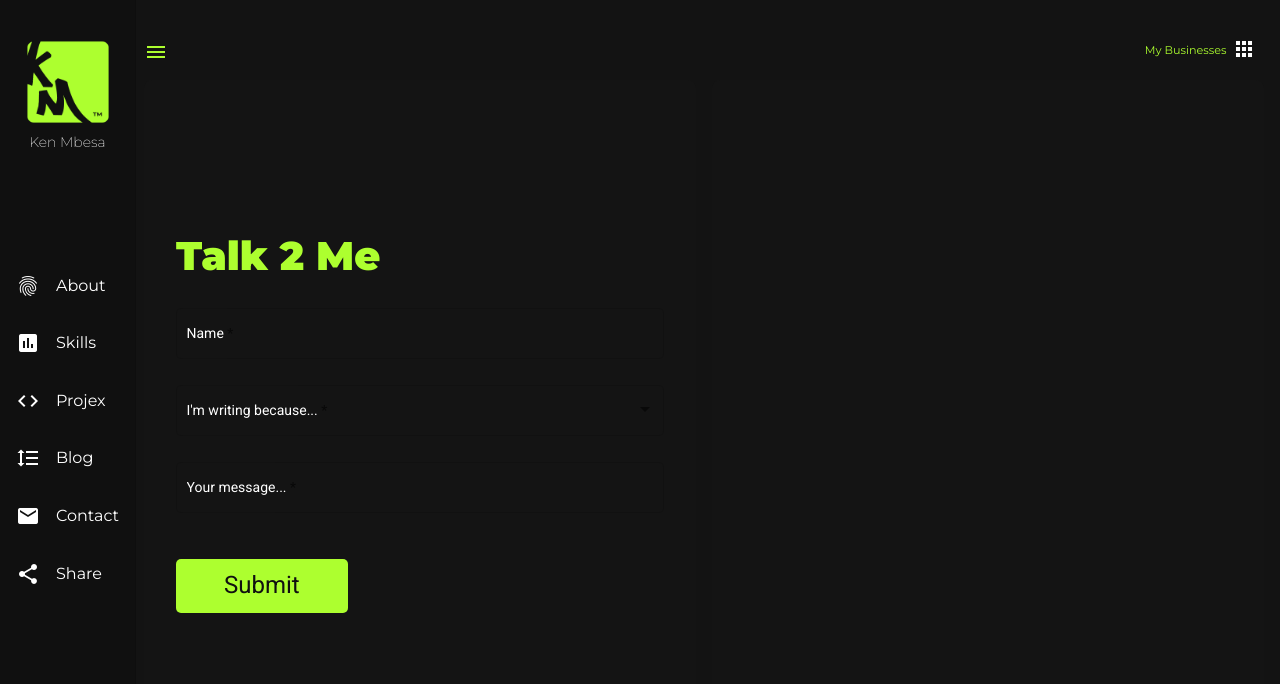
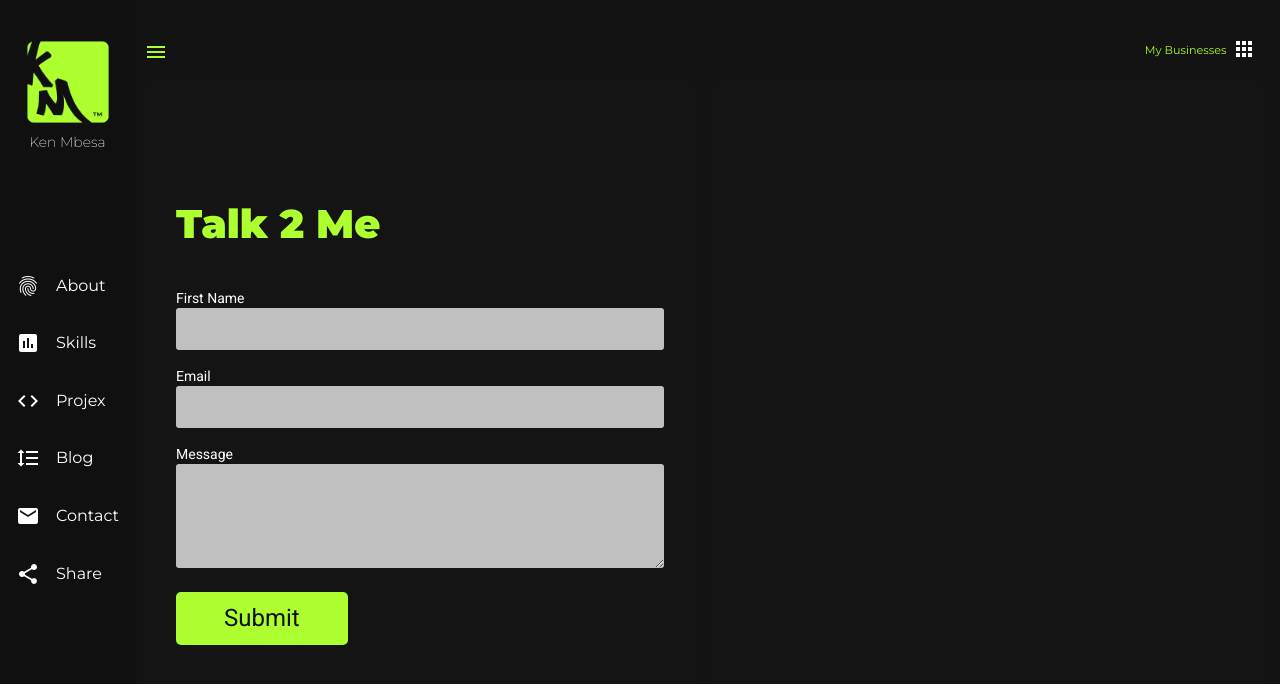
Before and after one commit to kenmbesa/my-portfolio-website, an Angular app: page /contact-me in a window 1280 px wide. Shown: the top 684 px of the page. Built offline with nearby package versions, Linux system fonts and the light colour scheme.

Commit message:
Created a new raw HTML form on the Contac component to be able to control the input colors.

```diff
--- a/src/app/components/contact-me/contact-me.component.html
+++ b/src/app/components/contact-me/contact-me.component.html
@@ -1,44 +1,24 @@
 <div class="body-container">
   <div class="form-block">
     <h1>Talk 2 Me</h1>
-    <form>
-      <mat-form-field floatLabel="auto" appearance="outline">
-        <mat-label>Name</mat-label>
-        <input matInput required />
-      </mat-form-field>
-      <mat-form-field floatLabel="auto" appearance="outline">
-        <mat-label>I'm writing because...</mat-label>
-        <mat-select [(value)]="selectedValue" required>
-          <mat-option value="i want to say hi">I want to say hi</mat-option>
-          <mat-option value="i have a general question"
-            >I have a general question</mat-option
-          >
-          <mat-option value="i want us to work on a project"
-            >I want us to work on a project</mat-option
-          >
-          <mat-option value="i want to offer you a job"
-            >I want to offer you a job</mat-option
-          >
-        </mat-select>
-      </mat-form-field>
-      <mat-form-field appearance="outline">
-        <mat-label>Your message...</mat-label>
-        <textarea
-          matInput
-          cdkTextareaAutosize
-          #autosize="cdkTextareaAutosize"
-          cdkAutosizeMinRows="1"
-          cdkAutosizeMaxRows="5"
-          required
-        ></textarea>
-      </mat-form-field>
-
-        <button>Submit</button>
-
+    <form class="contact-form">
+      <div class="form-field">
+        <label>First Name</label>
+        <input type="text" />
+      </div>
+      <div class="form-field">
+        <label>Email</label>
+        <input type="text" />
+      </div>
+      <div class="form-field">
+        <label>Message</label>
+        <textarea></textarea>
+      </div>
+      <button>Submit</button>
     </form>
   </div>
 
   <div class="media-block">
-    <img src="" alt="" />
+
   </div>
 </div>
--- a/src/app/components/contact-me/contact-me.component.scss
+++ b/src/app/components/contact-me/contact-me.component.scss
@@ -14,30 +14,36 @@
     h1 {
       font-size: 2.5rem;
       color: greenyellow;
-      margin-top: 8rem;
+      margin-top: 6rem;
       margin-bottom: 2rem;
       font-weight: 800;
       font-family: "Montserrat", sans-serif;
     }
 
-    form {
+    .contact-form {
       width: 100%;
+      margin-top: 1rem;
 
-      mat-form-field {
-        width: 100%;
-        color: #fff;
+      .form-field {
+        display: flex;
+        flex-direction: column;
 
-        mat-label {
-          color: #fff !important;
+        label {
+          margin-top: 1rem;
+          color: #fff;
         }
 
-        .mat-input-element::placeholder {
-          color: white;
-          /* add placeholder css here */
+        input, textarea {
+          height: 2.5rem;
+          border-radius: 3px;
+          border: none;
+          background-color: rgb(192, 192, 192);
+        }
+
+        textarea {
+          height: 100px;
         }
       }
-
-      // Change the color of the input box border in style.scss
 
       button {
         color: #101010;
@@ -74,9 +80,5 @@
     width: 50%;
     padding: 2rem;
     margin-top: 1rem;
-
-    img {
-      width: 80%;
-    }
   }
 }
--- a/src/app/components/contact-me/contact-me.component.ts
+++ b/src/app/components/contact-me/contact-me.component.ts
@@ -1,4 +1,4 @@
-import { Component, OnInit, NgZone, ViewChild } from '@angular/core';
+import { Component, OnInit, NgZone, ViewChild, } from '@angular/core';
 import { CdkTextareaAutosize } from '@angular/cdk/text-field';
 import { take } from 'rxjs/operators';
 
--- a/src/styles.scss
+++ b/src/styles.scss
@@ -1,5 +1,3 @@
-
-
 /*! normalize.css v8.0.1 | MIT License | github.com/necolas/normalize.css */
 
 /* Document
@@ -10,11 +8,10 @@
  * 2. Prevent adjustments of font size after orientation changes in iOS.
  */
 
- html {
+html {
   line-height: 1.15; /* 1 */
   -webkit-text-size-adjust: 100%; /* 2 */
 }
-
 
 /* Sections
    ========================================================================== */
@@ -178,7 +175,8 @@ textarea {
  */
 
 button,
-input { /* 1 */
+input {
+  /* 1 */
   overflow: visible;
 }
 
@@ -188,7 +186,8 @@ input { /* 1 */
  */
 
 button,
-select { /* 1 */
+select {
+  /* 1 */
   text-transform: none;
 }
 
@@ -351,17 +350,3 @@ template {
 [hidden] {
   display: none;
 }
-
-
-
-
-
-
-// Contact form mat Input box border color
-.mat-form-field-appearance-outline.mat-focused {
-
-  .mat-form-field-outline-thick {
-    color: grey;
-  }
-
-}
```
